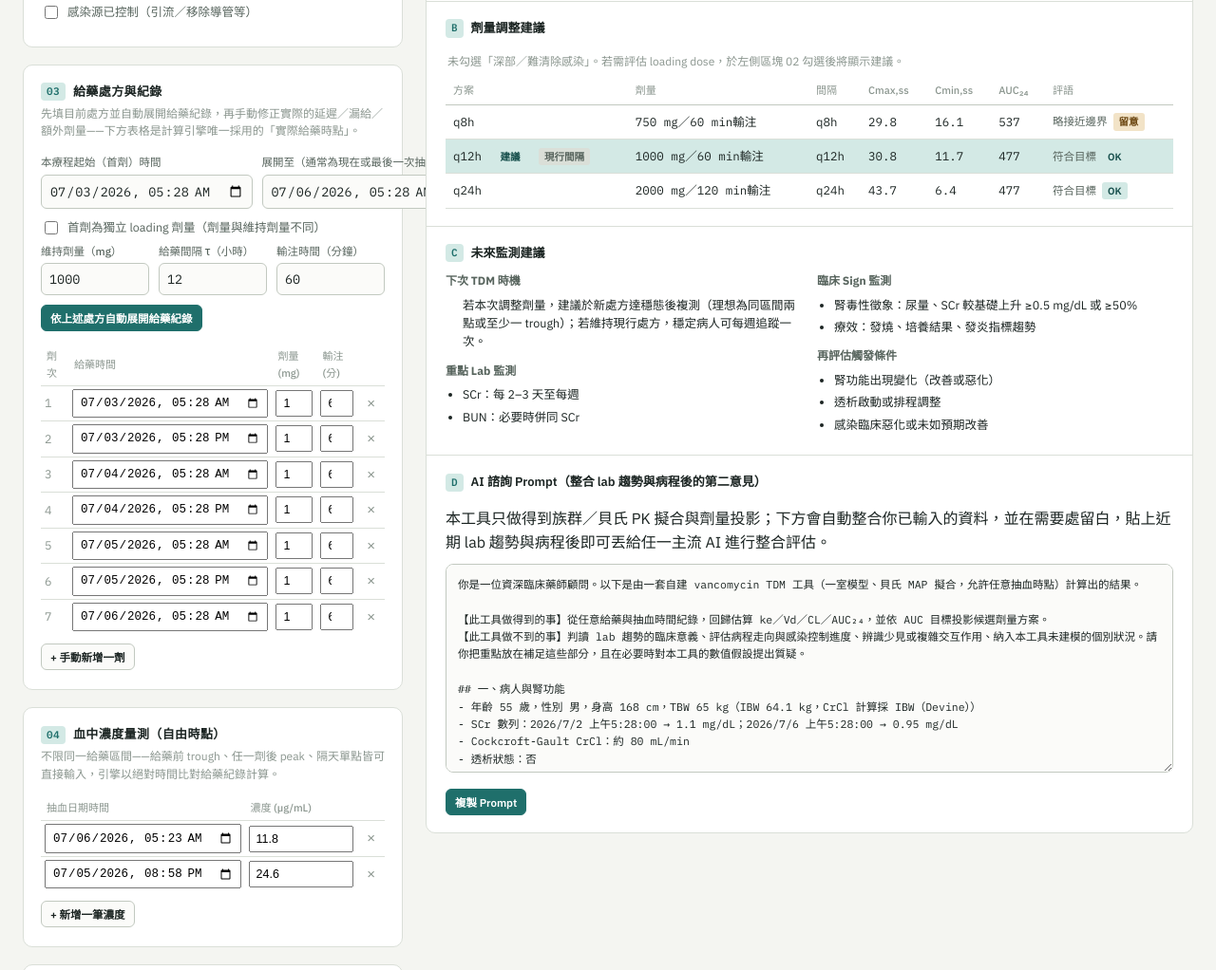
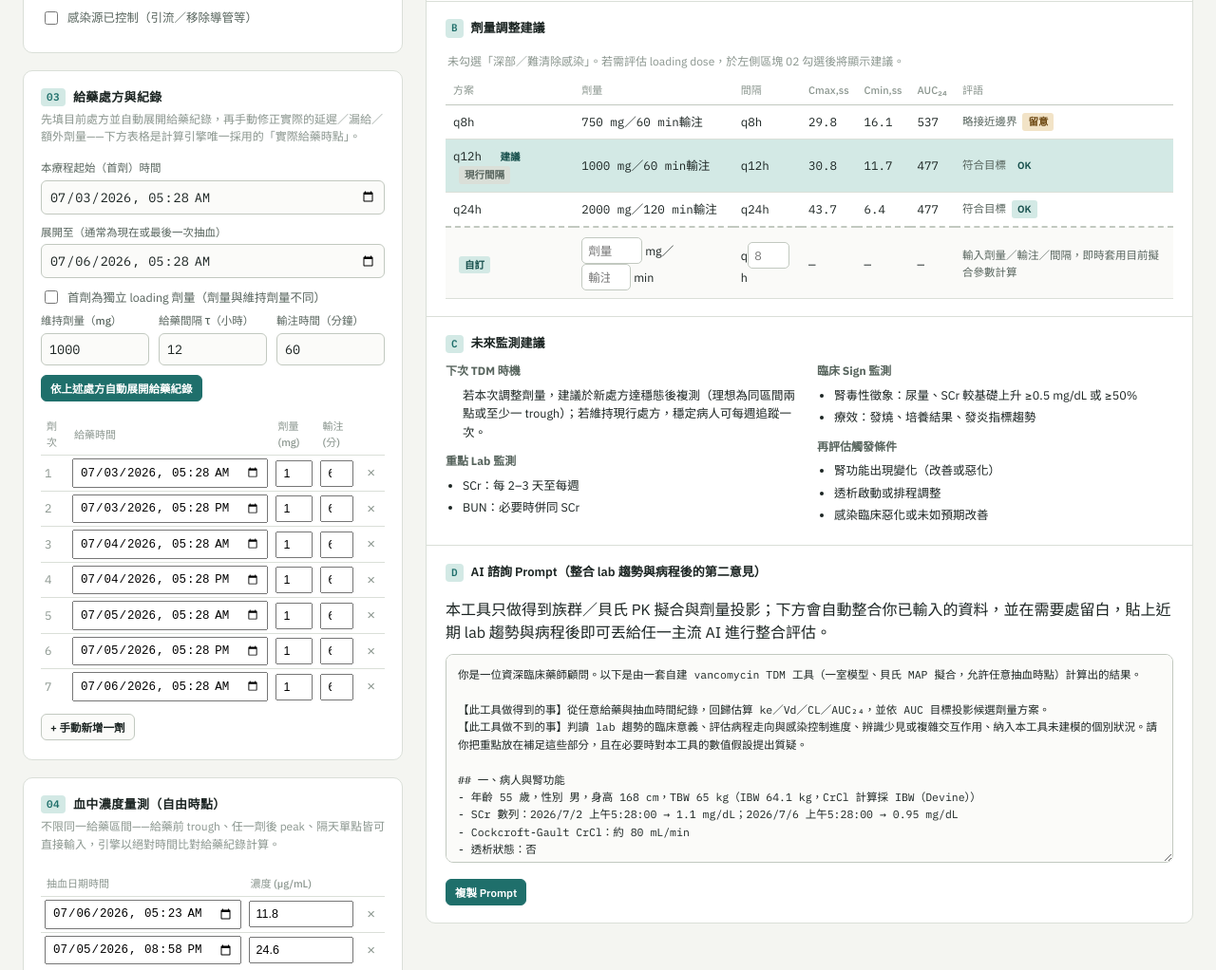
Before and after one commit to Limpid9121/TDM-project, a plain HTML site: page index.html in a window 1280 px wide. Shown: the part 801-1823 px from the top of the page at 95% size. Drawn offline with Linux system fonts and the light colour scheme.

Commit message:
V3：持續優化

```diff
--- a/index.html
+++ b/index.html
@@ -83,8 +83,12 @@
     .field-row, .field-row.three{grid-template-columns:1fr;gap:8px;}
     /* iOS Safari auto-zooms on focus if inputs are under 16px */
     .field input, .field select, .field textarea{font-size:16px;padding:9px 8px;}
+    .custom-input{font-size:16px;}
+    .custom-input.dose{width:78px;}
+    .custom-input.inf{width:64px;}
+    .custom-input.tau{width:56px;}
     table.rows td input{font-size:14px;padding:7px 6px;}
-    .table-scroll{overflow-x:auto;-webkit-overflow-scrolling:touch;margin:0 -14px;padding:0 14px;}
+    .table-scroll{margin:0 -14px;padding:0 14px;}
     .table-scroll table.rows{min-width:460px;}
     .param-grid{grid-template-columns:repeat(auto-fill,minmax(128px,1fr));}
     .param-cell .value{font-size:16px;}
@@ -118,7 +122,9 @@
 
   .field-row{display:grid;grid-template-columns:1fr 1fr;gap:10px;margin-bottom:10px;}
   .field-row.three{grid-template-columns:1fr 1fr 1fr;}
-  .field{display:flex;flex-direction:column;gap:4px;}
+  .field-row.stacked{grid-template-columns:1fr;gap:10px;}
+  .field{display:flex;flex-direction:column;gap:4px;min-width:0;}
+  .field input[type="datetime-local"]{min-width:210px;}
   .field label{font-size:11.5px;color:var(--ink-soft);font-weight:500;}
   .field input, .field select, .field textarea{
     font-family:var(--mono);font-size:13.5px;color:var(--ink);
@@ -134,6 +140,7 @@
   .checkline{display:flex;align-items:center;gap:7px;font-size:12.5px;color:var(--ink-soft);margin:6px 0;}
   .checkline input{width:14px;height:14px;}
 
+  .table-scroll{overflow-x:auto;-webkit-overflow-scrolling:touch;}
   table.rows{width:100%;border-collapse:collapse;margin-top:6px;font-family:var(--mono);font-size:12.5px;}
   table.rows th{
     text-align:left;font-family:var(--sans);font-size:11px;color:var(--ink-faint);font-weight:500;
@@ -220,6 +227,18 @@
   .tag.ok{background:var(--trace-soft);color:var(--trace-strong);}
   .tag.warn{background:var(--amber-soft);color:#6B4610;}
   .tag.danger{background:var(--crimson-soft);color:#6E2626;}
+
+  .regimen-table tfoot tr{background:#FAFAF8;}
+  .regimen-table tfoot td{border-top:2px dashed var(--line-strong);padding-top:10px;font-family:var(--sans);}
+  .custom-input{
+    font-family:var(--mono);font-size:12.5px;border:1px solid var(--line-strong);border-radius:5px;
+    padding:5px 6px;background:#fff;color:var(--ink);
+  }
+  .custom-input.dose{width:64px;}
+  .custom-input.inf{width:52px;}
+  .custom-input.tau{width:44px;}
+  .custom-input:focus{outline:2px solid var(--trace-dim);outline-offset:0;border-color:var(--trace);}
+  #customCmax, #customCmin, #customAuc{font-family:var(--mono);}
 
   .monitor-grid{display:grid;grid-template-columns:1fr 1fr;gap:16px;}
   @media (max-width:640px){.monitor-grid{grid-template-columns:1fr;}}
@@ -318,7 +337,7 @@
       <div class="card">
         <h2><span class="idx">03</span>給藥處方與紀錄</h2>
         <p class="hint">先填目前處方並自動展開給藥紀錄，再手動修正實際的延遲／漏給／額外劑量——下方表格是計算引擎唯一採用的「實際給藥時點」。</p>
-        <div class="field-row">
+        <div class="field-row stacked">
           <div class="field"><label>本療程起始（首劑）時間</label><input type="datetime-local" id="therapyStart"></div>
           <div class="field"><label>展開至（通常為現在或最後一次抽血）</label><input type="datetime-local" id="expandTo"></div>
         </div>
@@ -416,6 +435,20 @@
         <div class="table-scroll"><table class="regimen-table" id="regimenTable">
           <thead><tr><th>方案</th><th>劑量</th><th>間隔</th><th>Cmax,ss</th><th>Cmin,ss</th><th>AUC₂₄</th><th class="reason">評語</th></tr></thead>
           <tbody></tbody>
+          <tfoot>
+            <tr class="custom-row">
+              <td><span class="tag" style="background:var(--trace-soft);color:var(--trace-strong);">自訂</span></td>
+              <td>
+                <input type="number" id="customDose" class="custom-input dose" placeholder="劑量" step="50" title="劑量 mg">&nbsp;mg／
+                <input type="number" id="customInf" class="custom-input inf" placeholder="輸注" step="5" title="輸注時間 分">&nbsp;min
+              </td>
+              <td>q<input type="number" id="customTau" class="custom-input tau" placeholder="8" step="1" title="間隔 小時">h</td>
+              <td id="customCmax">—</td>
+              <td id="customCmin">—</td>
+              <td id="customAuc">—</td>
+              <td class="reason" id="customReason">輸入劑量／輸注／間隔，即時套用目前擬合參數計算</td>
+            </tr>
+          </tfoot>
         </table></div>
       </div>
 
@@ -601,6 +634,11 @@
 
   function roundDoseTo250(mg){ return Math.max(250, Math.round(mg/250)*250); }
   function inferInfusionMinutes(mg){ if(mg<=1000) return 60; if(mg<=1500) return 90; return 120; }
+  function regimenTag(cminC, auc24C){
+    if(cminC>20 || auc24C>600) return {tag:'danger', tagText:'腎毒性疑慮升高'};
+    if(cminC>15 || auc24C>580 || auc24C<420) return {tag:'warn', tagText:'略接近邊界'};
+    return {tag:'ok', tagText:'符合目標'};
+  }
 
   // ---------------- DOM: dynamic row tables ----------------
   function wireDelete(btn, row, onChange){
@@ -698,6 +736,30 @@
     }
     renumberDoseRows();
     render();
+  }
+
+  function updateCustomRow(CL, ke, mic){
+    const dose = parseFloat(document.getElementById('customDose').value);
+    const infMin = parseFloat(document.getElementById('customInf').value);
+    const tauC = parseFloat(document.getElementById('customTau').value);
+    const cmaxEl=document.getElementById('customCmax'), cminEl=document.getElementById('customCmin'),
+          aucEl=document.getElementById('customAuc'), reasonEl=document.getElementById('customReason');
+    if(!isFinite(dose)||!isFinite(infMin)||!isFinite(tauC)||dose<=0||infMin<=0||tauC<=0){
+      cmaxEl.textContent='—'; cminEl.textContent='—'; aucEl.textContent='—';
+      reasonEl.innerHTML='輸入劑量／輸注／間隔，即時套用目前擬合參數計算';
+      return null;
+    }
+    const infHr = infMin/60;
+    const R = dose/infHr;
+    const cmax = (R/CL)*(1-Math.exp(-ke*infHr))/(1-Math.exp(-ke*tauC));
+    const cmin = cmax*Math.exp(-ke*(tauC-infHr));
+    const auc24 = (dose*(24/tauC))/CL;
+    const {tag, tagText} = regimenTag(cmin, auc24);
+    cmaxEl.textContent = cmax.toFixed(1);
+    cminEl.textContent = cmin.toFixed(1);
+    aucEl.textContent = auc24.toFixed(0);
+    reasonEl.innerHTML = `${tagText}（AUC/MIC≈${(auc24/mic).toFixed(0)}）<span class="tag ${tag}">${tag==='ok'?'OK':(tag==='warn'?'留意':'風險')}</span>`;
+    return {dose, infMin, tauC, cmax, cmin, auc24, tag, tagText};
   }
 
   // ---------------- SVG curve ----------------
@@ -849,6 +911,8 @@
       document.getElementById('loadingSuggestion').innerHTML='';
       document.getElementById('monitorGrid').innerHTML='';
       document.getElementById('aiPromptOut').value='';
+      ['customCmax','customCmin','customAuc'].forEach(id=>document.getElementById(id).textContent='—');
+      document.getElementById('customReason').innerHTML='輸入劑量／輸注／間隔，即時套用目前擬合參數計算';
       headerMeta.textContent='尚未輸入資料';
       return;
     }
@@ -965,9 +1029,7 @@
       const cmaxC = (Rc/CL)*(1-Math.exp(-ke*infHrC))/(1-Math.exp(-ke*candTau));
       const cminC = cmaxC*Math.exp(-ke*(candTau-infHrC));
       const auc24C = (roundedDose*(24/candTau))/CL;
-      let tag='ok', tagText='符合目標';
-      if(cminC>20 || auc24C>600){ tag='danger'; tagText='腎毒性疑慮升高'; }
-      else if(cminC>15 || auc24C>580 || auc24C<420){ tag='warn'; tagText='略接近邊界'; }
+      const {tag, tagText} = regimenTag(cminC, auc24C);
       return {candTau, roundedDose, infMinC, cmaxC, cminC, auc24C, tag, tagText, isCurrent: candTau===tau};
     });
     // pick recommended: prefer ok-tag row closest to target AUC; else closest overall
@@ -988,6 +1050,8 @@
         <td>${fmt0(r.auc24C)}</td>
         <td class="reason">${r.tagText}<span class="tag ${r.tag}">${r.tag==='ok'?'OK':(r.tag==='warn'?'留意':'風險')}</span></td>
       </tr>`).join('') || '<tr><td colspan="7" class="reason">未勾選任何候選間隔。</td></tr>';
+
+    const customResult = updateCustomRow(CL, ke, mic);
 
     // loading suggestion
     const deepInfection = document.getElementById('deepInfection').checked;
@@ -1037,7 +1101,7 @@
       doseRowsMs, levelRowsMs, maintDose, tau, maintInfHr, mic, targetAUC,
       CL, V, ke, tHalf, CmaxSS, CminSS, AUC24ss, AUCoverMIC, auc24Actual, fit,
       recommended, regimenRows, loadSuggest: deepInfection?loadSuggest:null,
-      flags
+      flags, customResult
     });
   }
 
@@ -1095,6 +1159,7 @@ ${levelText}
 ## 六、本工具候選劑量方案
 ${regimenText}
 ${d.loadSuggest?`\n本工具建議評估 loading dose：約 ${d.loadSuggest} mg`:''}
+${d.customResult?`\n藥師手動測試方案：${d.customResult.dose} mg／輸注 ${d.customResult.infMin} 分／q${d.customResult.tauC}h → Cmax,ss ${d.customResult.cmax.toFixed(1)}／Cmin,ss ${d.customResult.cmin.toFixed(1)}／AUC₂₄ ${d.customResult.auc24.toFixed(0)}（${d.customResult.tagText}）`:''}
 
 ## 七、本工具健全性旗標
 ${flagText || '（無特別旗標）'}
@@ -1149,7 +1214,7 @@ ${flagText || '（無特別旗標）'}
      'useLoading','loadingDose','loadingInf','maintDose','maintInterval','maintInf',
      'mic','targetAuc','altTroughStrategy','cand8','cand12','cand24',
      'indication','severity','site','organism','deepInfection','sourceControlDone',
-     'concomitant','otherNotes'].forEach(id=>{
+     'concomitant','otherNotes','customDose','customInf','customTau'].forEach(id=>{
       const el = document.getElementById(id);
       if(el) el.addEventListener('input', render), el.addEventListener('change', render);
     });
```
